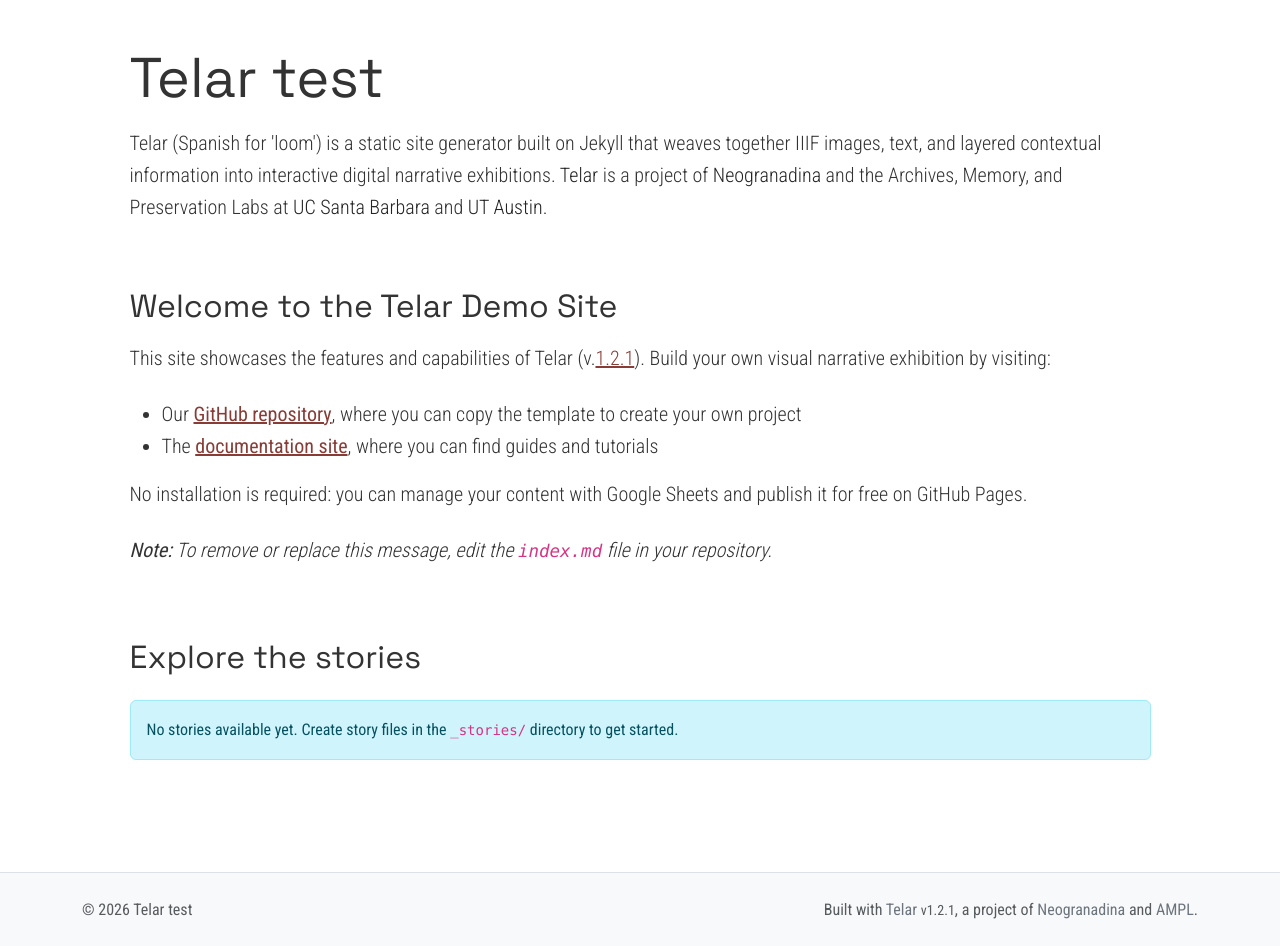
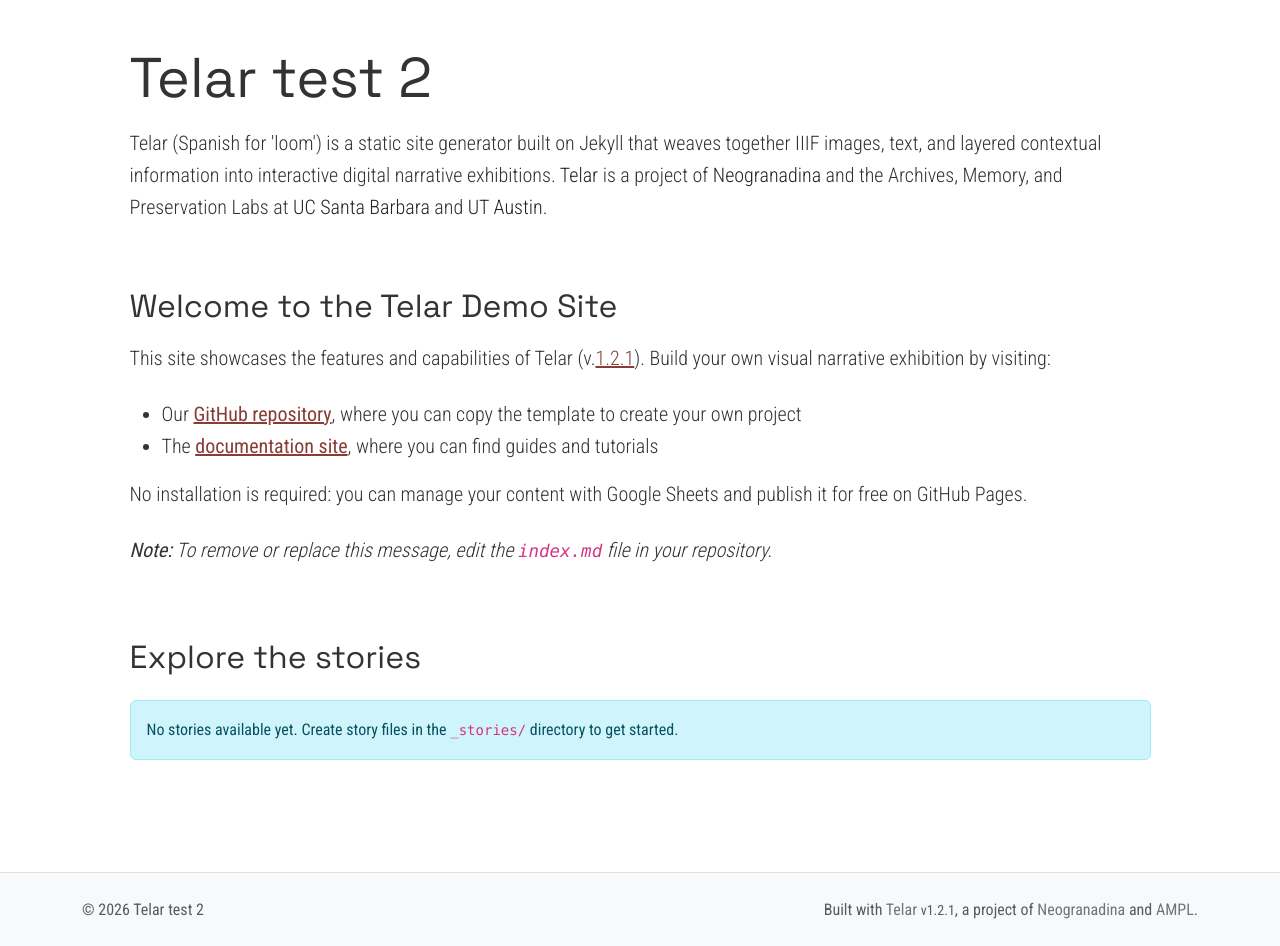
Before and after one commit to juancobo/telar-test, a Jekyll site: the page built from index.md, in a window 1280 px wide, cut to the strip 104-1050 px from the top of the page. Built offline with Jekyll 4.4.1, drawn with Linux system fonts in a browser that asks for light colours.

Commit message:
Change title
Published via Telar Compositor

```diff
--- a/_config.yml
+++ b/_config.yml
@@ -2,7 +2,7 @@
 # https://telar.org
 
 # Site Settings
-title: "Telar test"
+title: "Telar test 2"
 description: "Telar (Spanish for 'loom') is a static site generator built on Jekyll that weaves together IIIF images, text, and layered contextual information into interactive digital narrative exhibitions. <a href='https://github.com/UCSB-AMPLab/telar'>Telar</a> is a project of <a href='https://neogranadina.org'>Neogranadina</a> and the Archives, Memory, and Preservation Labs at <a href='https://ampl.clair.ucsb.edu/'>UC Santa Barbara</a> and <a href='https://liberalarts.utexas.edu/history/'>UT Austin</a>."
 url: "https://juancobo.com"
 baseurl: "/telar-test"
```
